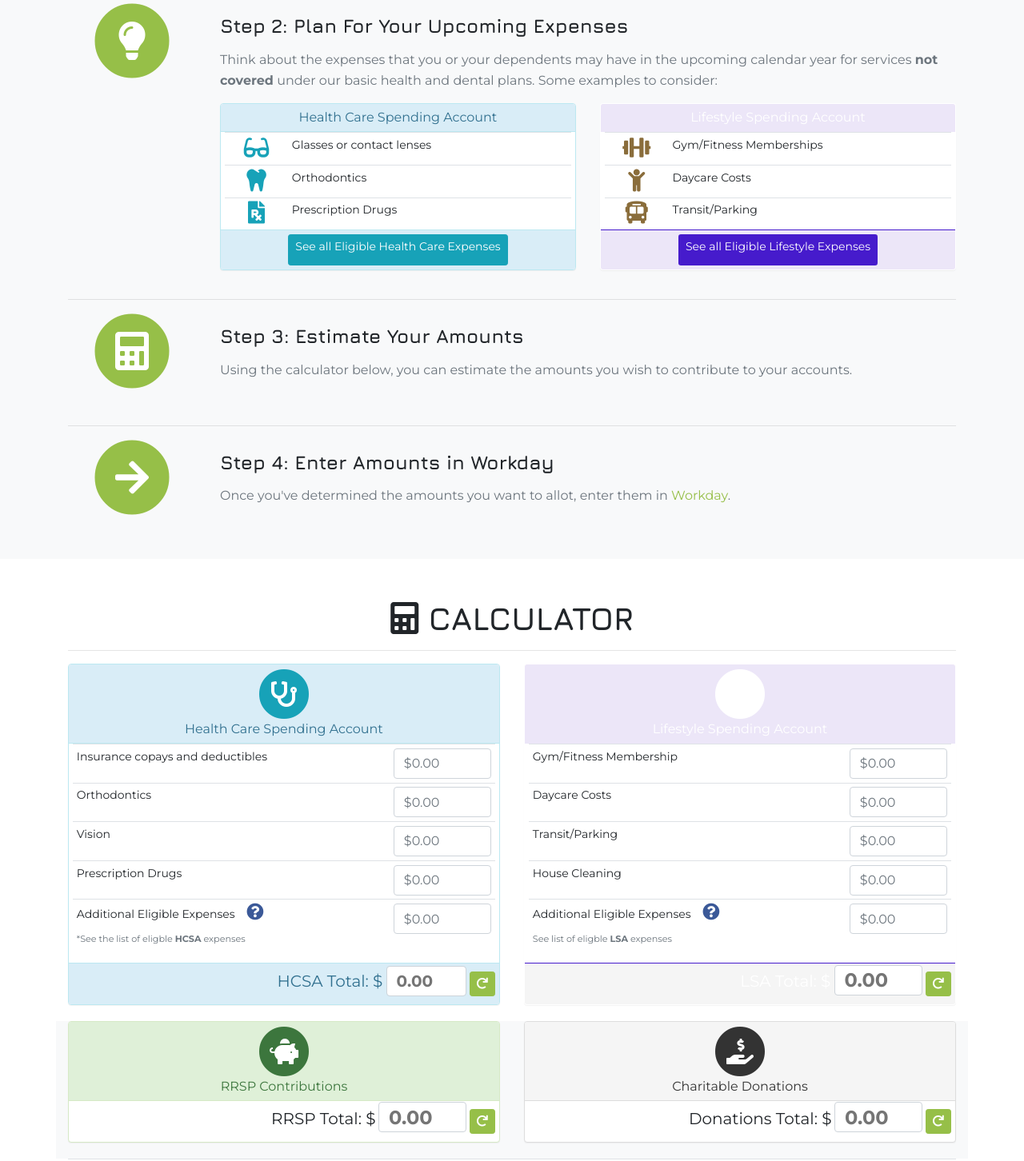
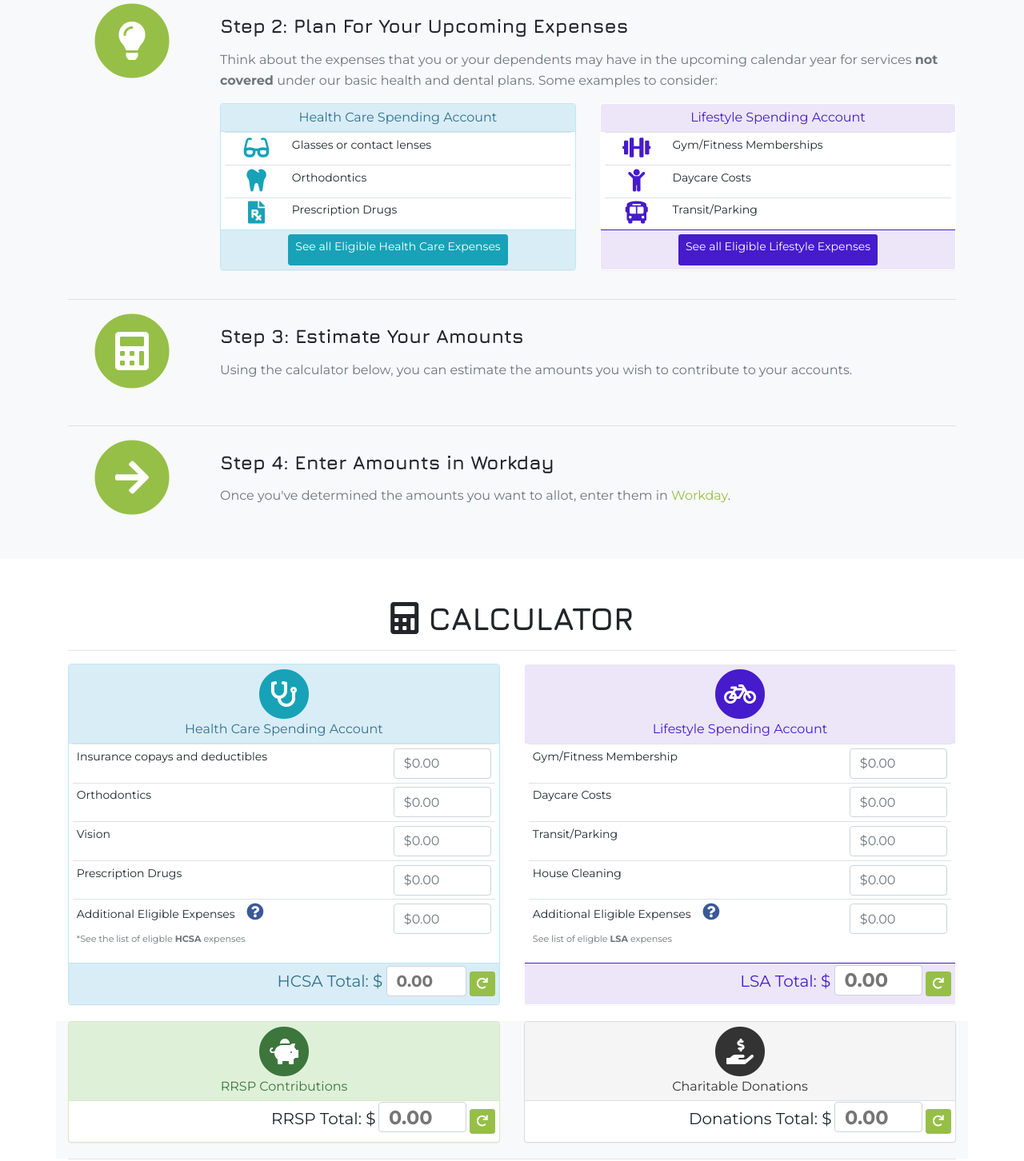
Before and after one commit to Taniablanchard-zz/FlexPerksCalc, a plain HTML site: page index.html in a window 1280 px wide. Shown: the part 756-2208 px from the top of the page at 80% size. Drawn offline with nearby package versions, Linux system fonts and the light colour scheme; a web font is replaced by a local one.

Commit message:
Update index.html

```diff
--- a/index.html
+++ b/index.html
@@ -210,7 +210,7 @@
 
                             <!-- Lifestyle -->
                             <div class="panel">
-                                <div class="panel-heading text-center" style="background-color: #ece6f8; color: #fff; margin-bottom: 0px !important;">
+                                <div class="panel-heading text-center" style="background-color: #ece6f8; color: #461bcc; margin-bottom: 0px !important;">
                                     Lifestyle Spending Account
                                 </div>
                                 <div class="panel-body">
@@ -219,7 +219,7 @@
                                     <table border="0" cellspacing="0" cellpadding="0" class="table table-sm bg-white" style="margin-bottom: 0px;">
                                         <tr>
                                             <td class="text-center">
-                                                <i class="fa fa-dumbbell fa-2x" style="color: #8a6d3b;"></i>
+                                                <i class="fa fa-dumbbell fa-2x" style="color: #461bcc;"></i>
                                             </td>
                                             <td class="text-left">
                                                 Gym/Fitness Memberships
@@ -227,7 +227,7 @@
                                         </tr>
                                         <tr>
                                             <td class="text-center">
-                                                <i class="fa fa-child fa-2x" style="color: #8a6d3b;"></i>
+                                                <i class="fa fa-child fa-2x" style="color: #461bcc;"></i>
                                             </td>
                                             <td class="text-left">
                                                 Daycare Costs
@@ -235,7 +235,7 @@
                                         </tr>
                                         <tr>
                                             <td class="text-center">
-                                                <i class="fa fa-bus-alt fa-2x" style="color: #8a6d3b;"></i>
+                                                <i class="fa fa-bus-alt fa-2x" style="color: #461bcc;"></i>
                                             </td>
                                             <td class="text-left">
                                                 Transit/Parking
@@ -414,7 +414,7 @@
 
                     <!-- LIFESTYLE PANEL -->
                     <div class="panel">
-                        <div class="panel-heading text-center" style="background-color: #ece6f8; color: #fff; margin-bottom: 0px !important;">
+                        <div class="panel-heading text-center" style="background-color: #ece6f8; color: #461bcc; margin-bottom: 0px !important;">
                             <span class="fa-stack fa-2x">
                                 <i class="fa fa-circle fa-stack-2x"></i>
                                 <i class="fa fa-bicycle fa-stack-1x fa-inverse"></i>
@@ -475,7 +475,7 @@
 
                         </div>
 
-                        <div class="panel-footer text-right" style="bgcolor: #ece6f8; color: #fff; border-color: #461bcc;">
+                        <div class="panel-footer text-right" style="background-color: #ece6f8; color: #461bcc; border-color: #461bcc;">
                             <label class="h5">LSA Total: $</label>
                             <input type="number" min="0" max="5000" class="form-control-balance text-primary TextBoxesGroupTotals" style="font-weight: bold; font-size: 18pt; width:110px !important;" id="txtBalanceLSA" placeholder="0.00" disabled>
 
```
